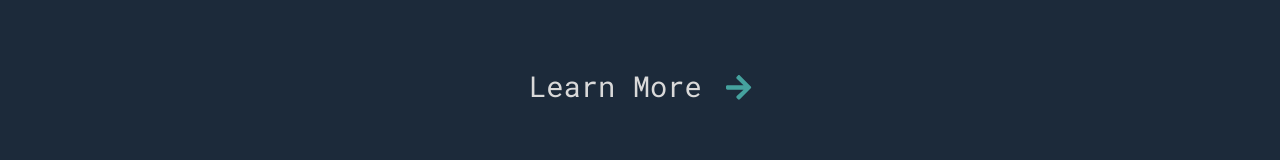
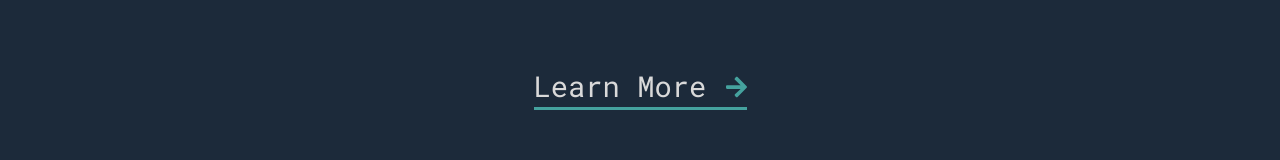
Before and after one commit to hello-world-initiative/hello-world-initiative, a React (Create React App) app: page / in a window 1280 px wide. Shown: the part 1118-1278 px from the top of the page. Built offline with nearby package versions, Linux system fonts and the light colour scheme.

Commit message:
Fix hover effect

```diff
--- a/src/styles/components/LinkPlain.scss
+++ b/src/styles/components/LinkPlain.scss
@@ -15,14 +15,43 @@
   position: relative;
   font-size: 2.4rem;
   margin-bottom: 2.5rem;
+
+  &::after {
+    content: "";
+    position: absolute;
+    bottom: -20%;
+    left: 0;
+    height: 3px;
+    width: 100%;
+    background-color: $teal;
+    box-shadow: none;
+    transition: .4s ease all;
+    z-index: 0;
+  }
+
+  &:hover {
+    &::after {
+      height: 130%;
+      width: 120%;
+      left: -10%;
+      box-shadow: 3px 3px 9px rgba(0, 0, 0, 0.3);
+    }
+
+    &>.linkPlain-icon {
+      color: $white;
+    }
+  }
 }
 
 .linkPlain-text {
   color: $white;
   font-family: 'Roboto Mono', monospace;
-  margin-right: 2rem;
+  margin-right: 1.6rem;
+  z-index: 10;
 }
 
 .linkPlain-icon {
-  font-size: 2.4rem;
+  font-size: 2rem;
+  z-index: 10;
+  transition: .4s ease all;
 }
```
